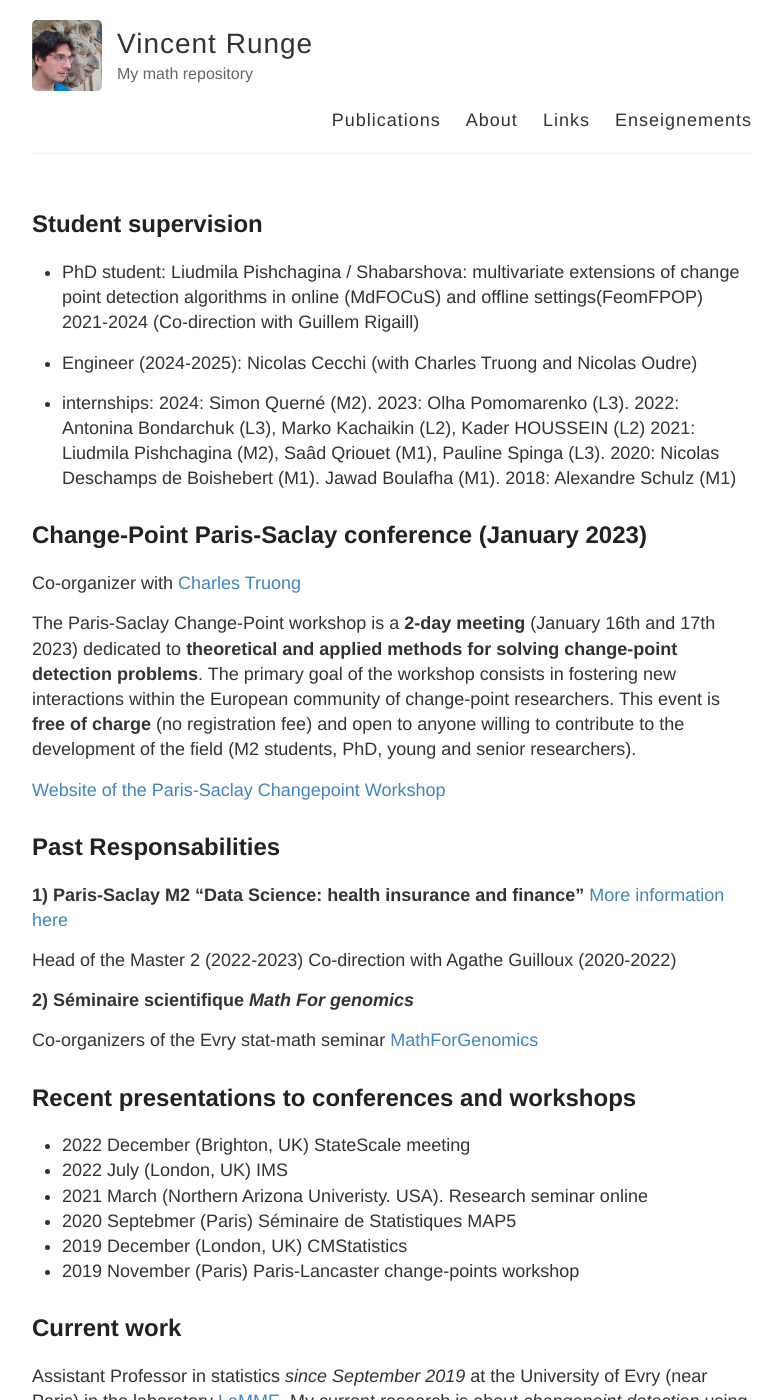
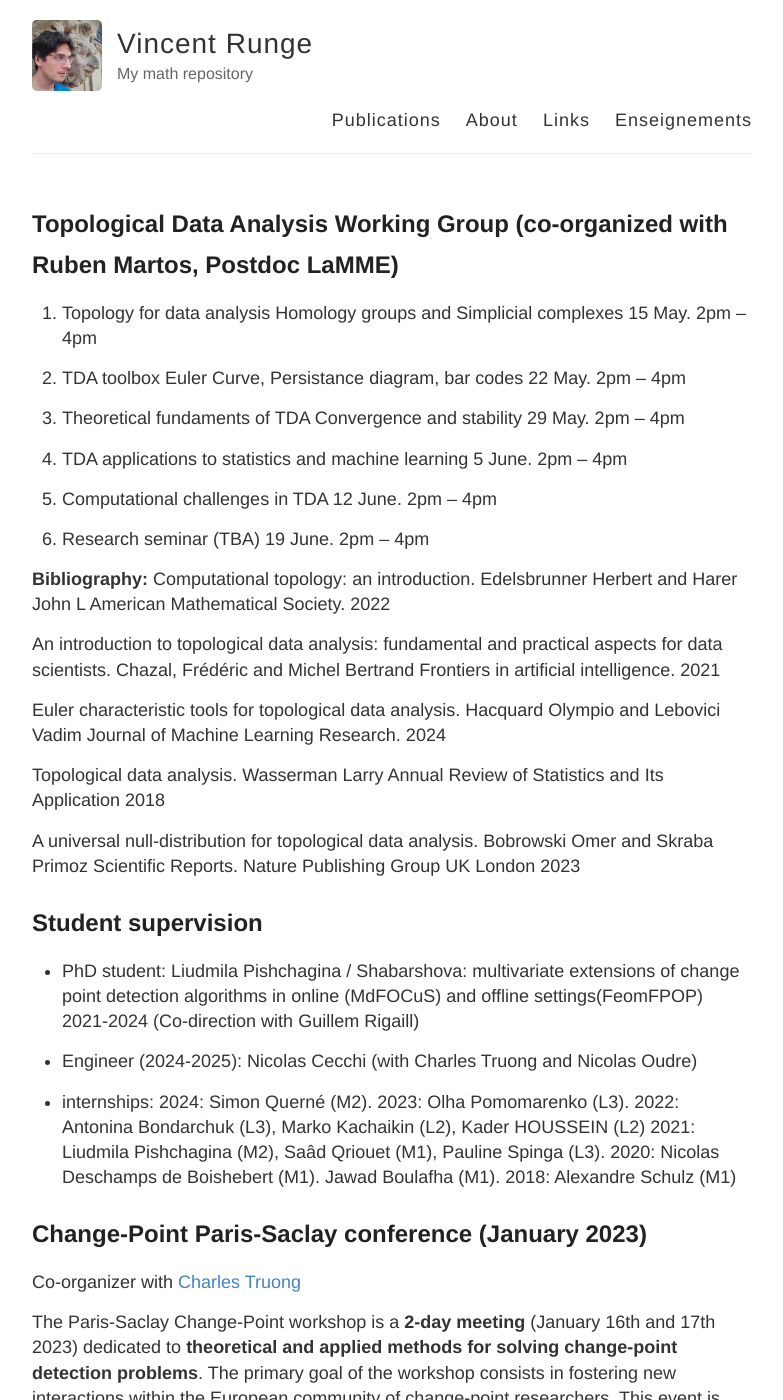
Before and after one commit to vincentrunge/vincentrunge.github.io, a Jekyll site: the page built from About.md, in a window 1280 px wide and 1400 px high. Shown: the whole window, without its empty margins (248-1031 px from the left). Built offline with Jekyll 4.4.1, drawn with Linux system fonts in a browser that asks for light colours.

Commit message:
Update About.md

```diff
--- a/About.md
+++ b/About.md
@@ -3,6 +3,46 @@ layout: default
 title: About
 permalink: /About/
 ---
+
+## Topological Data Analysis Working Group (co-organized with Ruben Martos, Postdoc LaMME)
+
+1.	Topology for data analysis
+Homology groups and Simplicial complexes
+15 May. 2pm – 4pm
+
+2.	TDA toolbox
+Euler Curve, Persistance diagram, bar codes
+22 May. 2pm – 4pm
+
+3.	Theoretical fundaments of TDA
+Convergence and stability
+29 May. 2pm – 4pm
+
+4.	TDA applications to statistics and machine learning
+5 June. 2pm – 4pm
+
+5.	Computational challenges in TDA
+12 June. 2pm – 4pm
+
+5.	Research seminar (TBA)
+19 June. 2pm – 4pm
+
+**Bibliography:**
+Computational topology: an introduction. Edelsbrunner Herbert and Harer John L
+American Mathematical Society. 2022
+
+An introduction to topological data analysis: fundamental and practical aspects for data scientists. Chazal, Frédéric and Michel Bertrand
+Frontiers in artificial intelligence. 2021
+
+Euler characteristic tools for topological data analysis. Hacquard Olympio and Lebovici Vadim
+Journal of Machine Learning Research. 2024
+
+Topological data analysis. Wasserman Larry
+Annual Review of Statistics and Its Application 2018
+
+A universal null-distribution for topological data analysis. Bobrowski Omer and Skraba Primoz
+Scientific Reports. Nature Publishing Group UK London 2023
+
 
 
 ## Student supervision
```
